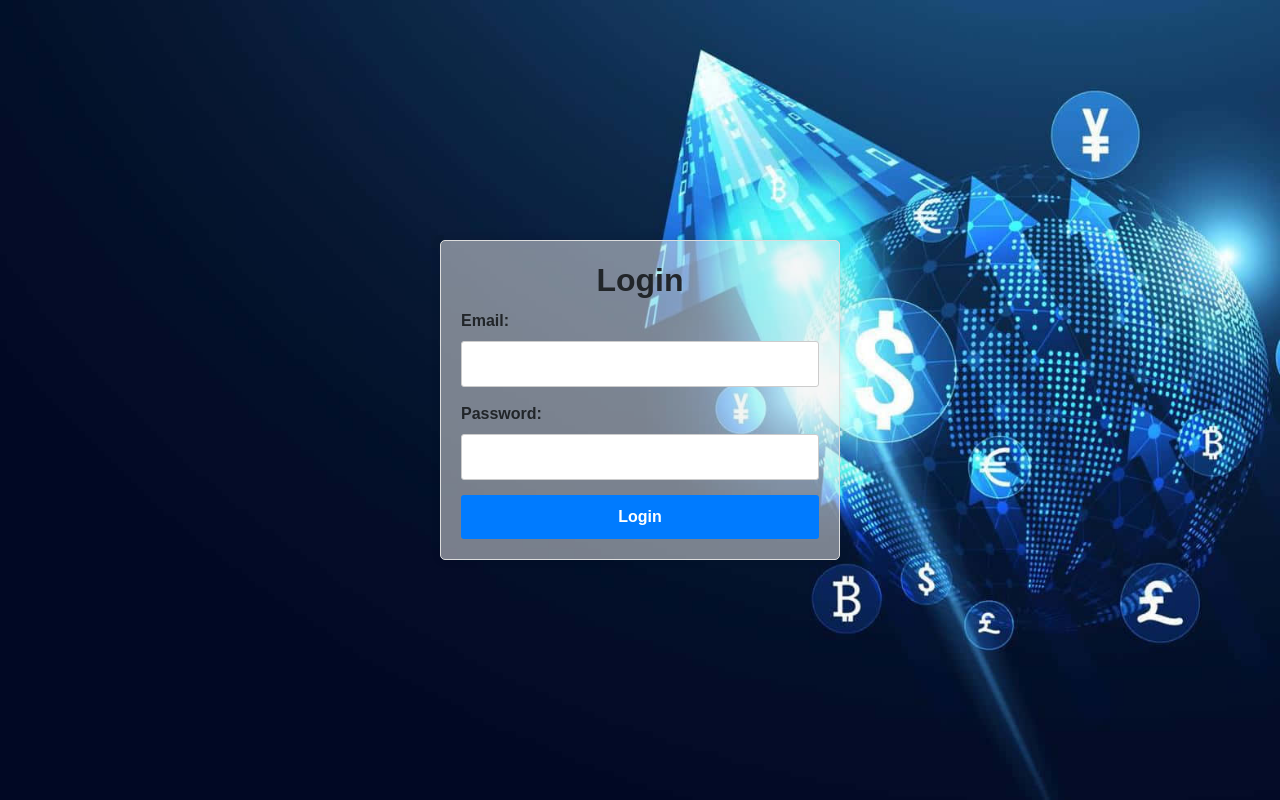
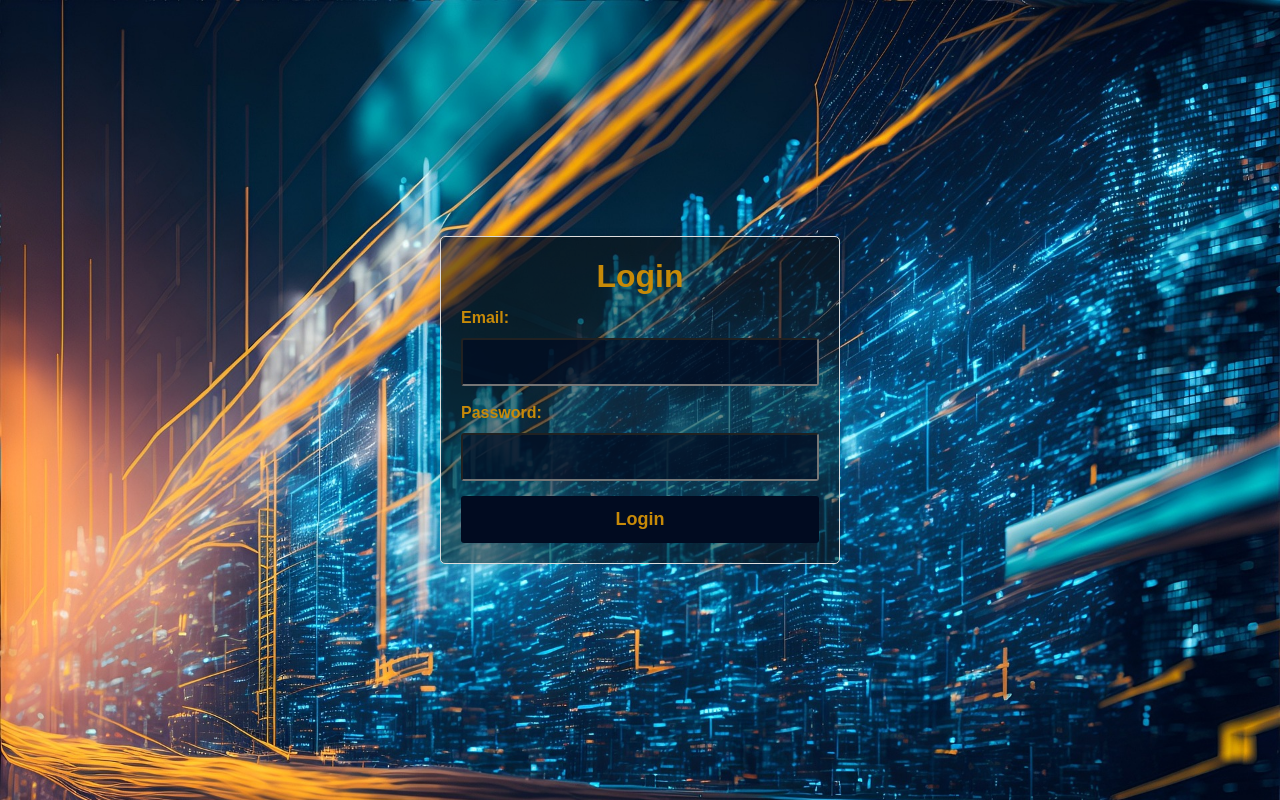
Before and after one commit to OksanaNeshkova/Investments_app_frontend, an Angular app: page /login in a window 1280 px wide. Built offline with nearby package versions, Linux system fonts and the light colour scheme.

Commit message:
dropdown menu and background

```diff
--- a/src/app/employee/employee.component.html
+++ b/src/app/employee/employee.component.html
@@ -212,8 +212,10 @@
                     </div>
                     <div class="form-group">
                         <label for="role">Role</label>
-                        <input type="text" ngModel="{{editEmployee?.role}}" name="role" class="form-control" id="role"
-                            placeholder="Role" required>
+                        <select ngModel name="role" class="form-control" id="role" required>
+                            <option value="ROLE_ADMIN">Admin</option>
+                            <option value="ROLE_USER">User</option>
+                        </select>
                     </div>
                     <div class="modal-footer">
                         <button type="button" id="closeEditModalBtn" data-dismiss="modal"
--- a/src/app/login/login.component.css
+++ b/src/app/login/login.component.css
@@ -151,12 +151,12 @@
     justify-content: center;
     align-items: center;
     height: 100vh;
-    background-image: url(./images/exchange-61usj3k0iaya8ys1.jpg);
+    background-image: url(./images/business-8256806_1920.jpg);
     background-size: cover;
 }
 
 .login-box {
-    background-color: rgba(240, 240, 240, 0.5);
+    background-color: rgba(15, 15, 15, 0.5);
     border: 1px solid #ddd;
     border-radius: 5px;
     padding: 20px;
@@ -183,15 +183,14 @@ label {
 input {
   width: 100%;
   padding: 10px;
-  border: 1px solid #ccc;
   border-radius: 3px;
 }
 
 button {
   width: 100%;
   padding: 10px;
-  background-color: #007bff;
-  color: #fff;
+  background-color: rgb(1, 11, 32);
+  color: #ece3e3;
   border: none;
   border-radius: 3px;
   cursor: pointer;
@@ -203,5 +202,14 @@ button:hover {
 .login-button{
   font-weight: bold;
   font-family: "Arial", sans-serif;
+  font-size: 18px;
+  color: rgb(199, 138, 8);
+}
+
+.black-input {
+  background-color: rgba(1, 11, 32, 0.75);
+  color: rgb(199, 138, 8);
+  font-family: "Arial", sans-serif;
   font-size: 16px;
+
 }
--- a/src/app/login/login.component.html
+++ b/src/app/login/login.component.html
@@ -8,15 +8,15 @@
               Login failed. Please check your email and password.
             </div>
           </div>
-        <h2>Login</h2>
+        <h2 style="color: rgb(199, 138, 8);">Login</h2>
         <form (ngSubmit)="onSubmit()">
             <div class="form-group">
-                <label for="email">Email:</label>
-                <input type="text" id="email" name="email" [(ngModel)]="email" required>
+                <label for="email" style="color: rgb(199, 138, 8);">Email:</label>
+                <input type="text" class="black-input" id="email" name="email" [(ngModel)]="email" required>
             </div>
             <div class="form-group">
-                <label for="password">Password:</label>
-                <input type="password" id="password" name="password" [(ngModel)]="password" required>
+                <label for="password" style="color: rgb(199, 138, 8);">Password:</label>
+                <input type="password" class="black-input" id="password" name="password" [(ngModel)]="password" required>
             </div>
             <button type="submit" class="login-button">Login</button>
         </form>
--- a/src/app/transaction/transaction.component.html
+++ b/src/app/transaction/transaction.component.html
@@ -106,10 +106,13 @@
          </div>
          <div class="modal-body">
             <form #addForm="ngForm" (ngSubmit)="onAddTransaction(addForm)">
-            <div class="form-group">
-               <label for="Transaction type">Transaction type</label>
-               <input type="text" ngModel name="type" class="form-control" id="type" placeholder="Transaction type" required>
-            </div>
+               <div class="form-group">
+                  <label for="transactionType">Transaction Type</label>
+                  <select ngModel name="type" class="form-control" id="transactionType" required>
+                      <option value="PURCHASE">Purchase</option>
+                      <option value="SALE">Sale</option>
+                  </select>
+              </div>
             <div class="form-group">
                <label for="fx">FX</label>
                <input type="number" ngModel name="fx" class="form-control" id="fx" placeholder="Fx" required>
```
Also changed, not shown: src/app/login/images/business-8256806_1920.jpg (added).
